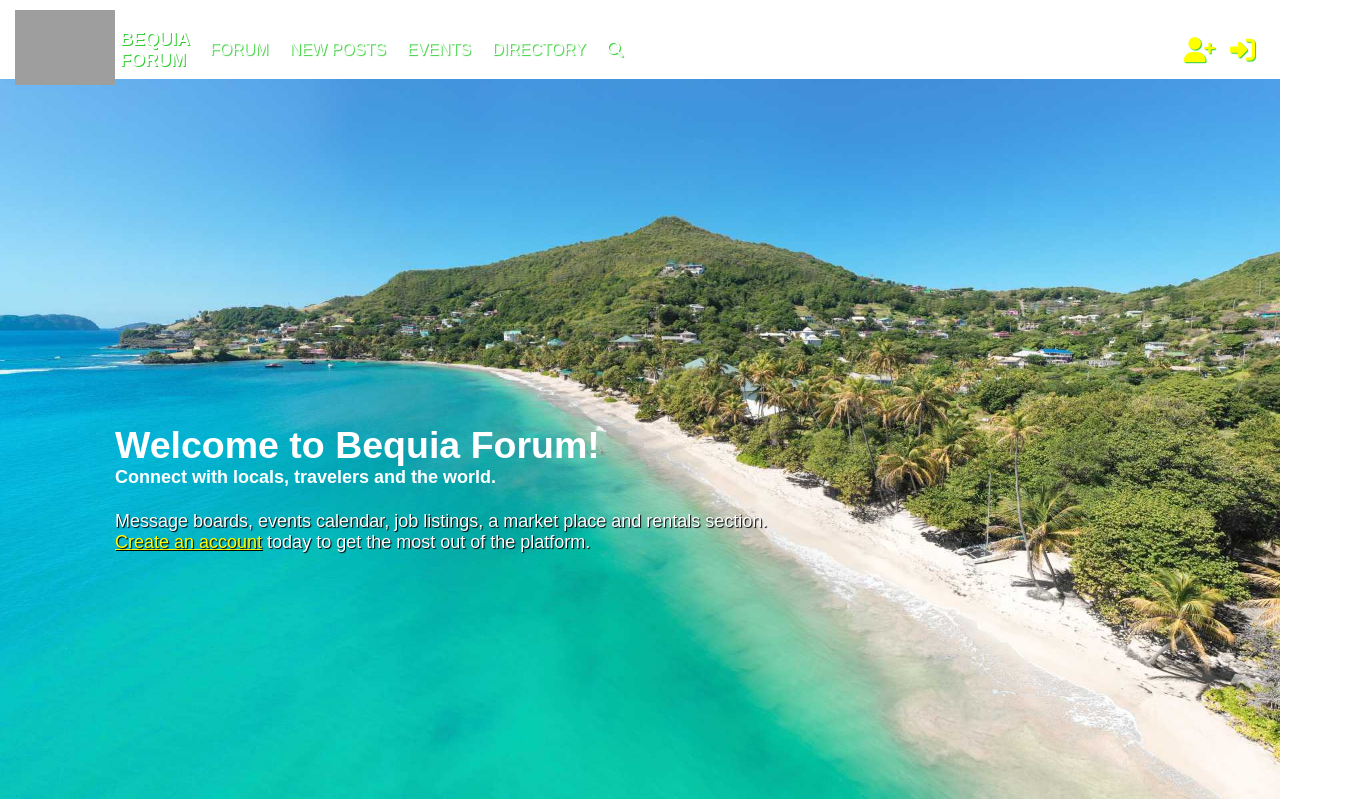
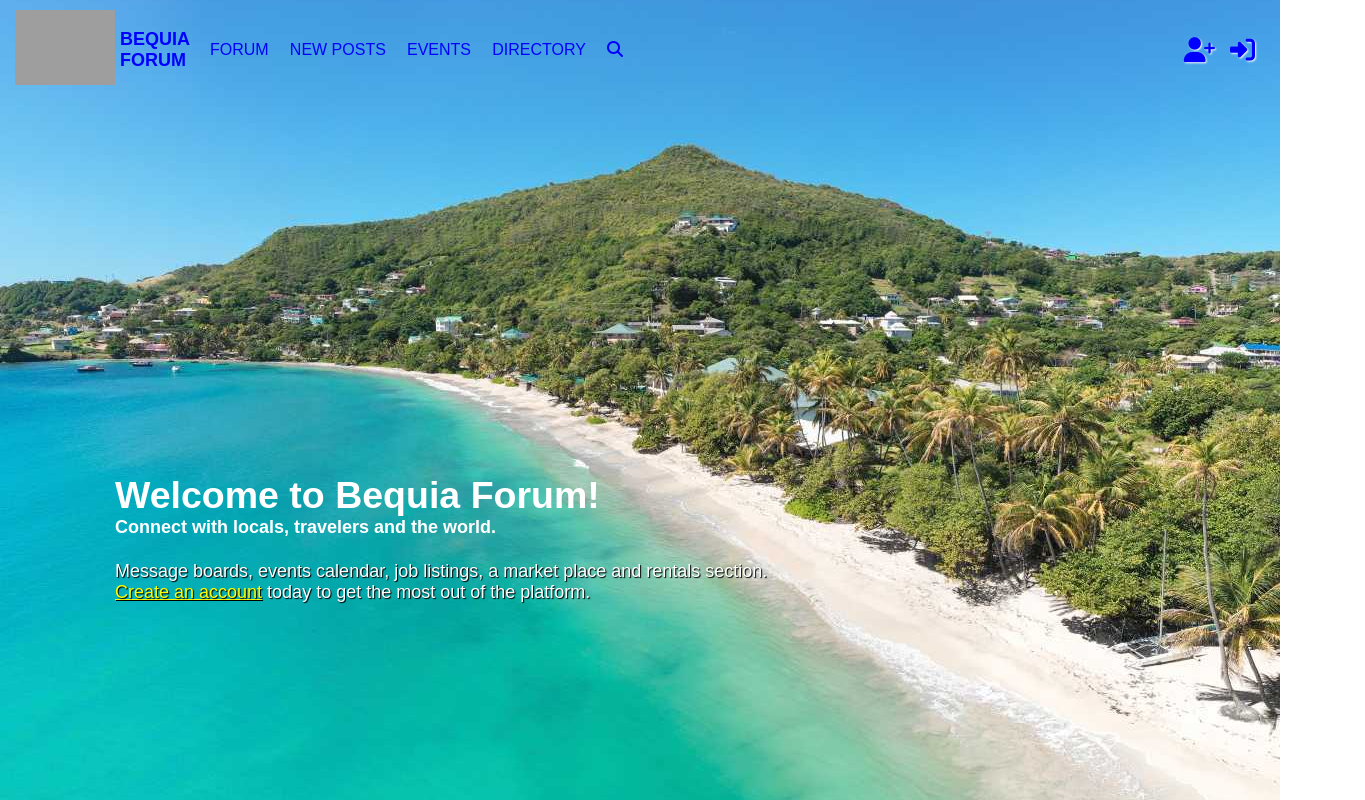
Before and after one commit to ryancarville/bequia-forum-app, a React (Create React App) app: page / in a window 1280 px wide. Shown: the top 800 px of the page, 1365 px wide, since content can reach past the window. Built offline with nearby package versions, Linux system fonts and the light colour scheme; no server answers; grey boxes are pictures that could not be loaded.

Commit message:
final stylings

```diff
--- a/src/components/Calendar/Calendar.css
+++ b/src/components/Calendar/Calendar.css
@@ -2,6 +2,8 @@
   margin: 0;
   width: 100%;
   height: auto;
+  padding-bottom: 10px;
+  border-bottom: 1px solid black;
 }
 .calendar-content ul {
   list-style-type: none;
@@ -113,6 +115,10 @@
 }
 
 @media only screen and (min-width: 700px) {
+  .events-calendar-container {
+    border-bottom: none;
+    border-right: 1px solid black;
+  }
   .month {
     padding: 15px 25px;
   }
--- a/src/components/Calendar/Calendar.js
+++ b/src/components/Calendar/Calendar.js
@@ -1,6 +1,6 @@
 import React, { Component } from "react";
 import "./Calendar.css";
-import { withRouter, Link } from "react-router-dom";
+import { withRouter } from "react-router-dom";
 
 const months = [
   "January",
--- a/src/components/LandingPage/LandingPage.css
+++ b/src/components/LandingPage/LandingPage.css
@@ -12,7 +12,7 @@
 }
 .landingPage-content {
   width: 95%;
-  margin-top: 175px;
+  margin-top: 185px;
   margin-left: auto;
   margin-right: auto;
   display: flex;
@@ -59,12 +59,14 @@
 }
 @media only screen and (min-width: 700px) {
   .landingPage-container {
-    height: 920px;
+    width: 100%;
+    height: 1000px;
     background-position: center;
-    background-size: 100%;
+    background-size: 150%;
+    margin-top: -120px;
   }
   .landingPage-content {
-    width: 100%;
+    width: 75%;
     margin-top: 0px;
     margin-left: 50px;
   }
@@ -73,9 +75,9 @@
     flex-direction: column;
     justify-content: space-around;
     align-items: flex-start;
-    margin-top: 350px;
+    margin-top: 400px;
     margin-left: 50px;
-    width: 100%;
+    width: 75%;
     text-align: left;
   }
   #landing-page-text header {
@@ -85,9 +87,7 @@
     width: 100%;
     margin-top: 80px;
   }
-  #landing-page-text h4 {
-    margin: 0;
-  }
+
   #landing-page-text header h4 {
     margin: 0;
     font-size: 18px;
--- a/src/components/LogIn/LogIn.css
+++ b/src/components/LogIn/LogIn.css
@@ -2,7 +2,6 @@
   width: 100%;
   height: auto;
   padding-bottom: 50px;
-	opacity: 0;
   animation: fadeIn 2s ease-in forwards;
 }
 .logIn-content {
--- a/src/components/Nav/Nav.css
+++ b/src/components/Nav/Nav.css
@@ -7,7 +7,6 @@
   width: 100%;
   padding: 10px;
   text-transform: uppercase;
-
   z-index: 1;
   background-color: transparent;
   height: auto;
@@ -28,8 +27,7 @@
 .navBar h1 {
   font-size: 18px;
   margin: 0;
-  color: white;
-  text-shadow: limegreen 1px 1px;
+  color: blue;
 }
 
 .forumLogo a {
@@ -44,9 +42,9 @@
 .rightNavInfo a {
   font-size: 25px;
   text-decoration: none;
-  color: yellow;
+  color: blue;
   margin-right: 15px;
-  text-shadow: limegreen 1px 1px 1px;
+  text-shadow: white 1px 1px 2px;
 }
 
 @media only screen and (min-width: 700px) {
@@ -55,8 +53,7 @@
     text-transform: uppercase;
     border: none;
     background-color: transparent;
-    color: white;
-    text-shadow: limegreen 1px 1px 1px;
+    color: blue;
   }
   .navBar ul {
     justify-content: flex-start;
@@ -72,21 +69,18 @@
     line-height: 40px;
     text-align: right;
     display: flex;
-	flex-direction: row;
-	justify-content: flex-end;
+    flex-direction: row;
+    justify-content: flex-end;
     align-items: flex-end;
-  }
-  .rightNavInfo p {
-    margin: 5px;
   }
 
   .navBar ul li a {
     font-size: 16px;
     text-decoration: none;
-    color: white;
+    color: blue;
   }
   .navBar ul li p:hover {
-    color: green;
+    color: limegreen;
     animation: grow 1s ease-in;
   }
 }
--- a/src/components/SelectedEvents/SelectedEvents.css
+++ b/src/components/SelectedEvents/SelectedEvents.css
@@ -7,8 +7,6 @@
 }
 .calendar-event {
   width: 95%;
-  height: auto;
-  border: 1px solid black;
   padding: 10px;
   padding-bottom: 0px;
   margin-left: auto;
@@ -29,8 +27,7 @@
   }
   .calendar-event {
     width: 90%;
-    height: 170px;
-    border: 1px solid black;
+
     padding: 10px;
     margin-left: auto;
     margin-right: auto;
--- a/src/components/SignUp/SignUp.css
+++ b/src/components/SignUp/SignUp.css
@@ -1,8 +1,9 @@
 .signUp-container {
   width: 100%;
   height: auto;
+  margin-top: 60px;
   padding-bottom: 30px;
-	opacity: 0;
+
   animation: fadeIn 2s ease-in forwards;
 }
 .signUp-content {
@@ -18,6 +19,7 @@
 }
 .signUp-content form {
   width: 90%;
+  margin-top: -20px;
   margin-right: auto;
   margin-left: auto;
   display: flex;
```
Lines whose indentation alone changed are shown as unchanged.
